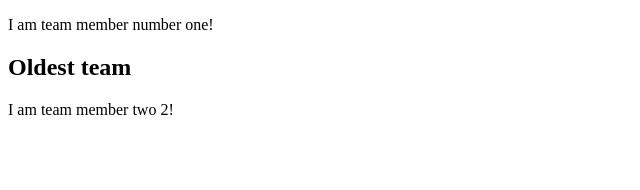
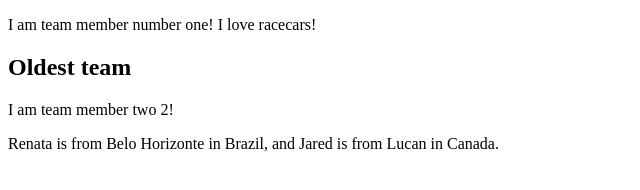
Before and after one commit to lcnjroc/cunha_morley_renata_jared_biography, a plain HTML site: page index.html in a window 1280 px wide. Shown: the whole page, without its empty margins (0-640 px from the left). Drawn offline with Linux system fonts and the light colour scheme.

Commit message:
change Please enter the commit message for your changes. Lines starting

```diff
--- a/index.html
+++ b/index.html
@@ -9,6 +9,7 @@
 		<section>
 			<p>
 				I am team member number one!
+				I love racecars!
 			</p>
 		</section>
 
@@ -18,6 +19,11 @@
 				I am team member two 2!
 			</p>
 		</section>
+
+		<section>
+		    <p>
+		    	Renata is from Belo Horizonte in Brazil, and Jared is from Lucan in Canada.
+		    </p>
 	</main>
 </body>
 </html>
```
